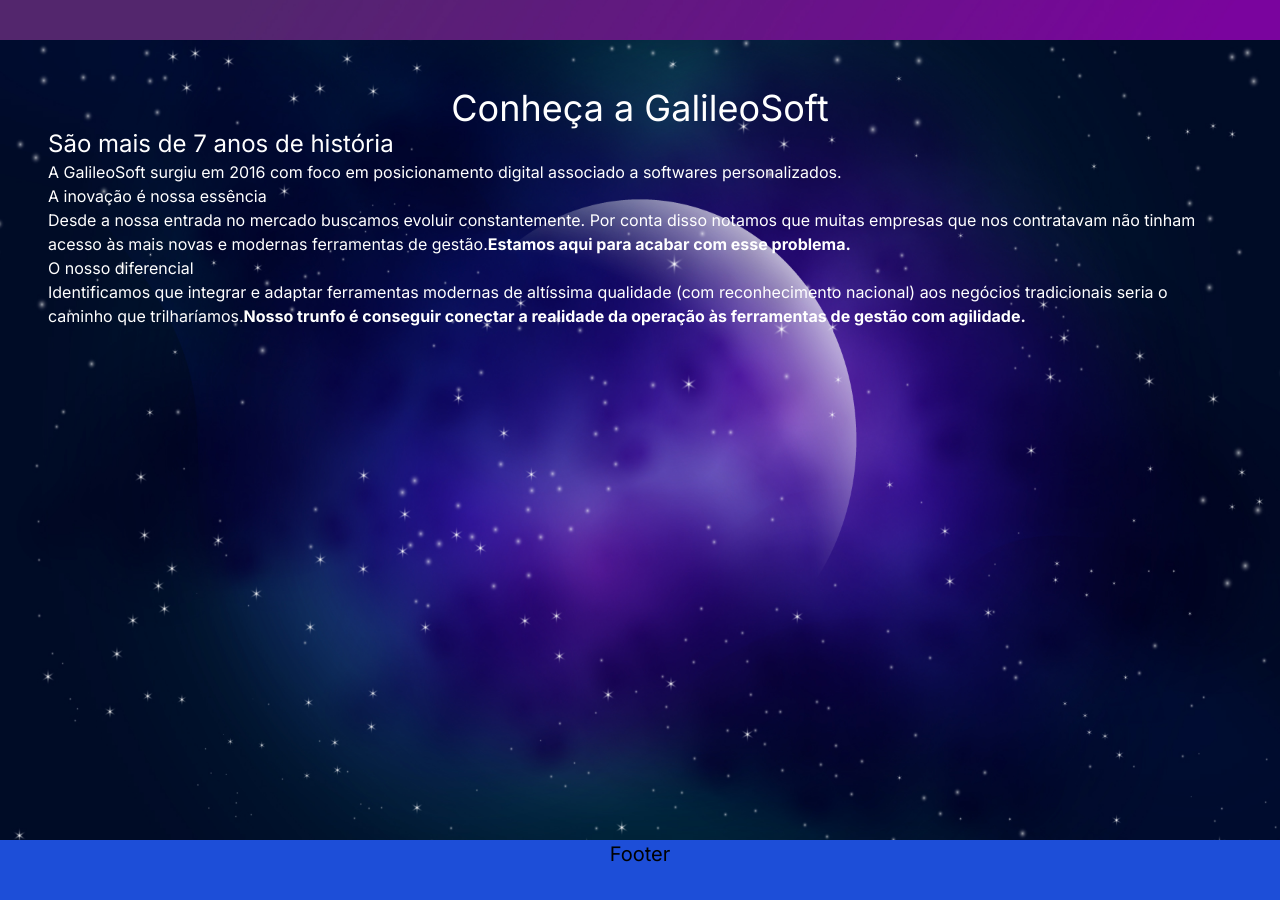
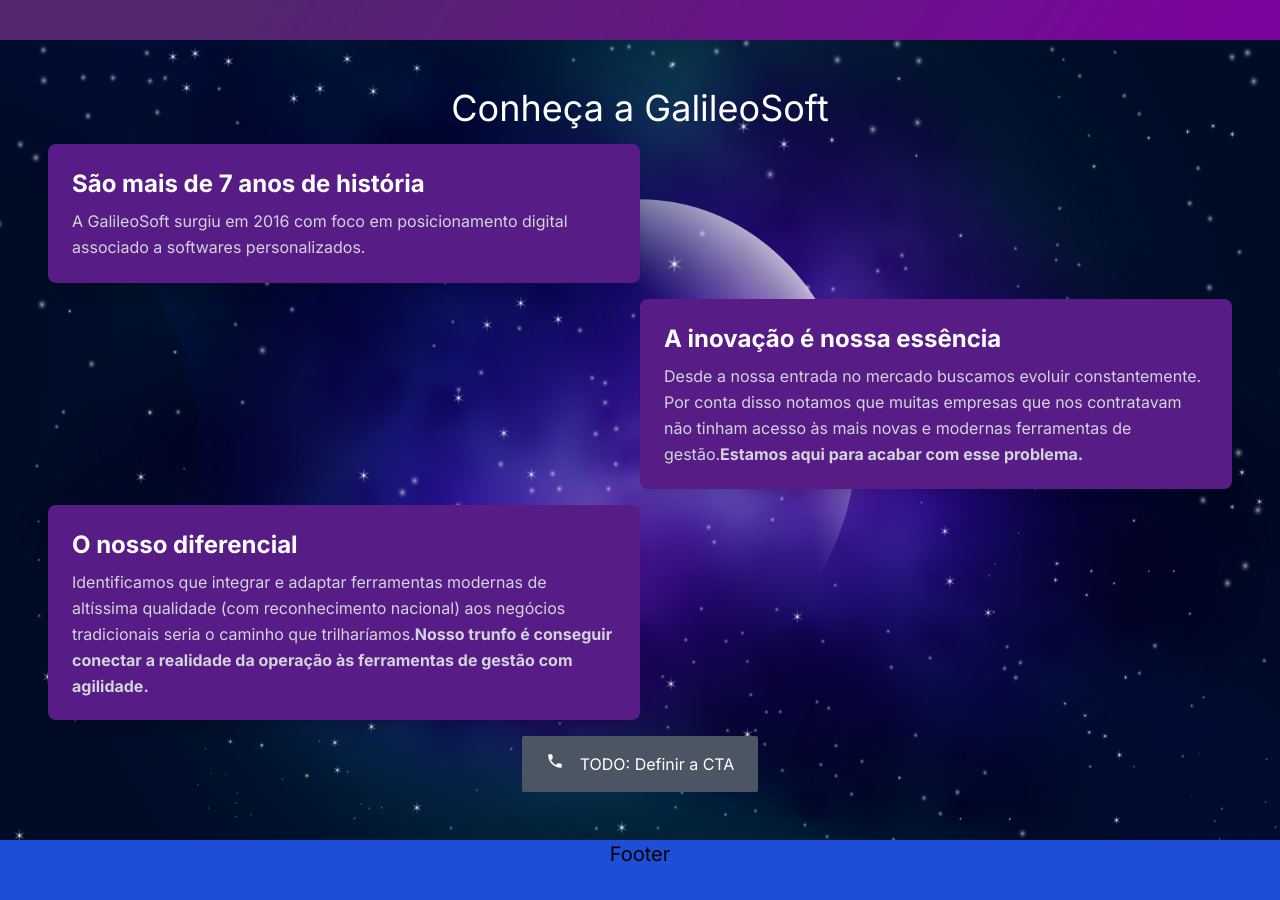
Before and after one commit to the-almeida/galileosoft.com.br, a Next.js app: page / in a window 1280 px wide. Shown: the part 760-1660 px from the top of the page. Built offline with nearby package versions, Linux system fonts and the light colour scheme.

Commit message:
feat: Home page about section structure

```diff
--- a/app/page.tsx
+++ b/app/page.tsx
@@ -35,31 +35,36 @@ export default function Home() {
 
         <section className="h-screen relative w-full" id="aboutSection">
           <BackgroundImage />
-          <Container className="flex-col">
+          <Container className="flex-col space-y-4">
             <h2 className="text-4xl text-center">Conheça a GalileoSoft</h2>
-            <div>
-              <h3 className="text-2xl">São mais de 7 anos de história</h3>
-              <p>
+            <div className="w-1/2 mr-auto bg-purple-900 rounded-lg overflow-hidden shadow-lg p-6">
+              <h3 className="text-2xl font-bold text-white mb-2">São mais de 7 anos de história</h3>
+              <p className="text-gray-300 leading-relaxed">
                 A GalileoSoft surgiu em 2016 com foco em posicionamento digital associado a softwares personalizados.
               </p>
             </div>
-            <div>
-              <h3>A inovação é nossa essência</h3>
-              <p>
+
+            <div className="w-1/2 ml-auto bg-purple-900 rounded-lg overflow-hidden shadow-lg p-6">
+              <h3 className="text-2xl font-bold text-white mb-2">A inovação é nossa essência</h3>
+              <p className="text-gray-300 leading-relaxed">
                 Desde a nossa entrada no mercado buscamos evoluir constantemente. Por conta disso notamos que muitas empresas que nos contratavam não tinham acesso às mais novas e modernas ferramentas de gestão.
                 <strong>Estamos aqui para acabar com esse problema.</strong>
               </p>
+            </div>
 
-            </div>
-            <div>
-              <h3>O nosso diferencial</h3>
-              <p>
+            <div className="w-1/2 mr-auto bg-purple-900 rounded-lg overflow-hidden shadow-lg p-6">
+              <h3 className="text-2xl font-bold text-white mb-2">O nosso diferencial</h3>
+              <p className="text-gray-300 leading-relaxed">
                 Identificamos que integrar e adaptar ferramentas modernas de altíssima qualidade (com reconhecimento nacional) aos negócios tradicionais seria o caminho que trilharíamos.
                 <strong>
                   Nosso trunfo é conseguir conectar a realidade da operação às ferramentas de gestão com agilidade.
                 </strong>
               </p>
             </div>
+
+            <button className="flex justify-center gap-4 rounded-sm bg-gray-600 w-fit mx-auto px-6 py-4">
+              <MdPhone size={18} /> TODO: Definir a CTA
+            </button>
           </Container>
         </section>
       </main>
```
